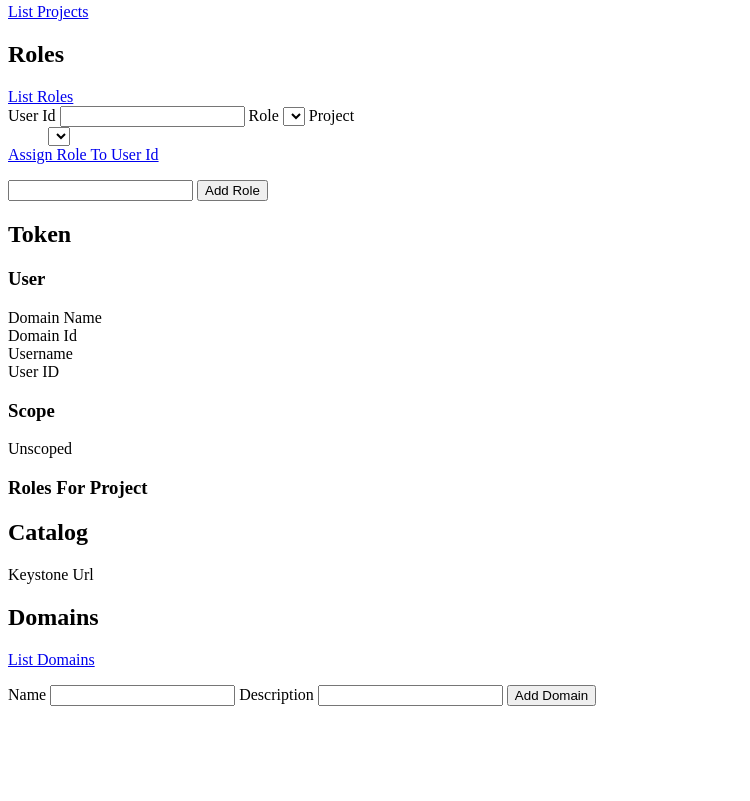
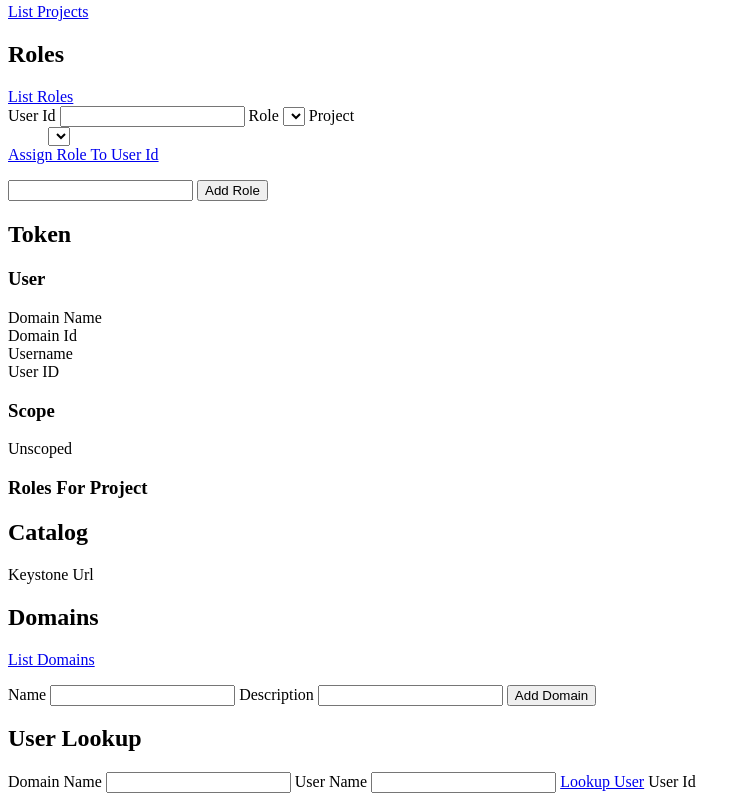
Before and after one commit to admiyo/keystone-cops, a plain HTML site: page index.html in a window 1280 px wide. Shown: the part 379-1180 px from the top of the page, without its empty margins (0-750 px from the left). Before the commit the page ends 1101 px from the top, so only its background shows below. Drawn offline with Linux system fonts and the light colour scheme.

```diff
--- a/index.html
+++ b/index.html
@@ -91,6 +91,18 @@
       </form>
     </div>
 
+    <div id="user-lookup">
+      <h2>User Lookup</h2>
+      <label>Domain Name</label>
+      <input type="text" id="lookup-user-domain-name"> </input>
+      <label>User Name</label>
+      <input type="text" id="lookup-username"> </input>
+      <a href="#" id="lookup-user">Lookup User</a>
+      <label>User Id</label>
+      </ol id="lookedup-user-id"></ol>
+    </div>
+
+
     <script>
       $(document).ready(function() {
       $("#button_submit").click(submit_token_request);
@@ -101,6 +113,7 @@
       $("input#scoped").prop('checked', false);
       $("#button_add_domain").click(create_domain);
       $("a#list_domains").click(list_domains);
+      $("a#lookup-user").click(lookup_user);
       });
     </script>
   </body>
```
